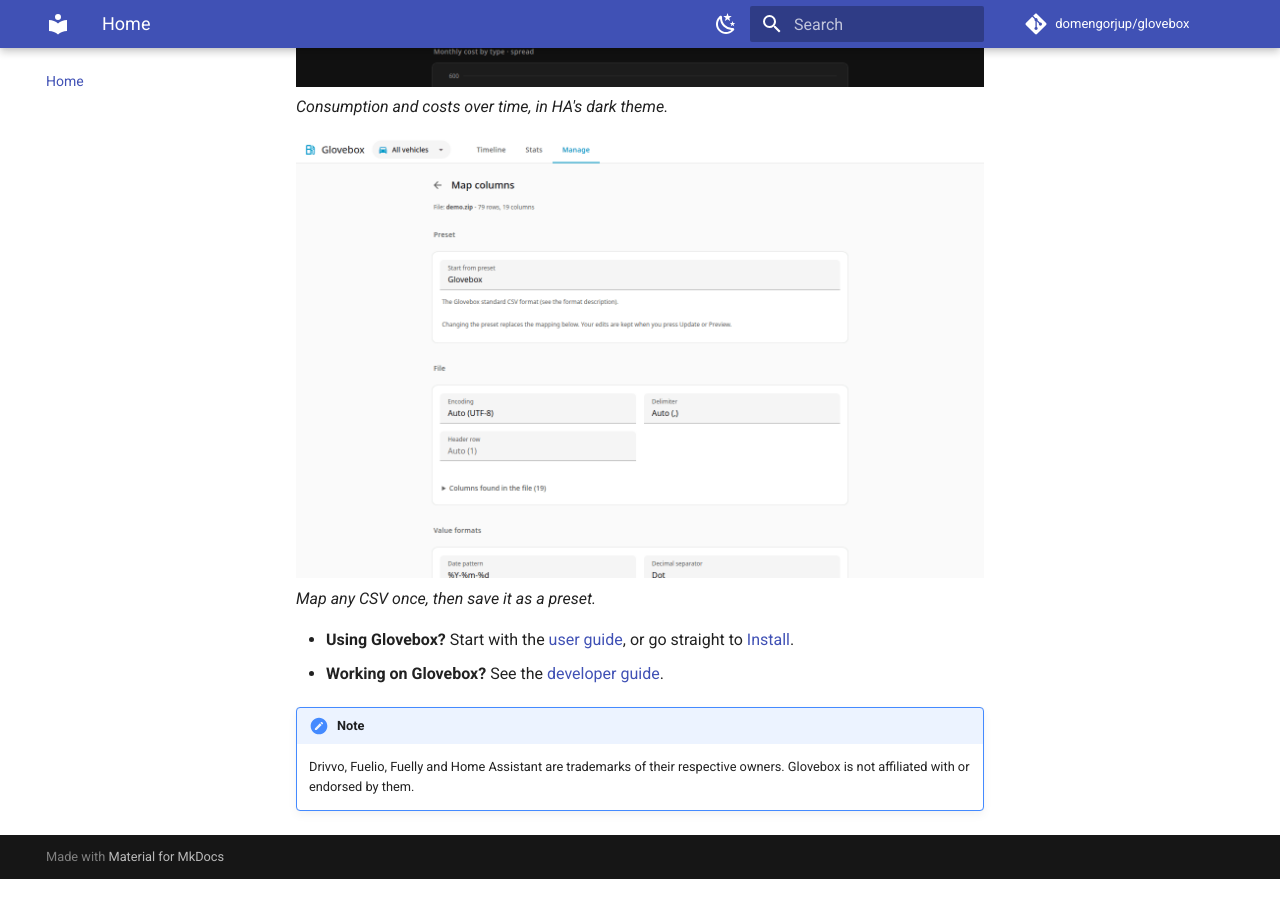
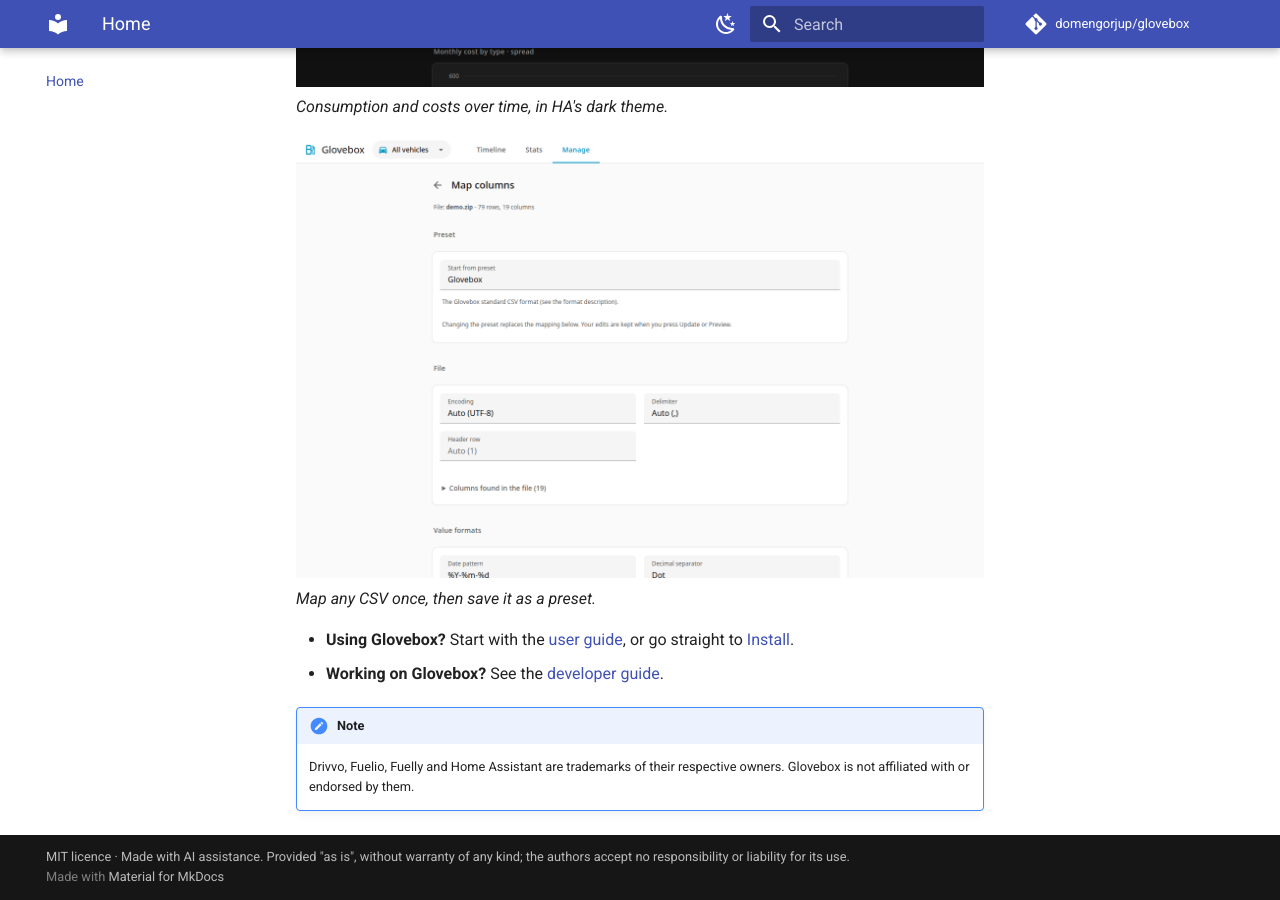
Before and after one commit to domengorjup/glovebox, an MkDocs documentation site: the page built from docs/index.md, in a window 1280 px wide and 900 px high, scrolled down 1209 px. Built offline with MkDocs 1.6.1 and Material for MkDocs 9.7.7, drawn with Linux system fonts in a browser that asks for light colours; comment, search, counter and statistics services are not loaded; before the commit the page ends 2088 px from its top, so only the background shows below that.

Commit message:
Add AI-assistance and no-warranty disclaimer

```diff
--- a/mkdocs.yml
+++ b/mkdocs.yml
@@ -1,4 +1,7 @@
 site_name: Glovebox
+copyright: >-
+  MIT licence &middot; Made with AI assistance. Provided "as is", without warranty of any kind;
+  the authors accept no responsibility or liability for its use.
 site_url: https://domengorjup.github.io/glovebox/
 site_description: Self-hosted tracker for car running costs
 repo_url: https://github.com/domengorjup/glovebox
```
Also changed, not shown: CLAUDE.md (+1 -0 lines), README.md (+4 -0 lines), addon/glovebox/DOCS.md (+4 -0 lines).
